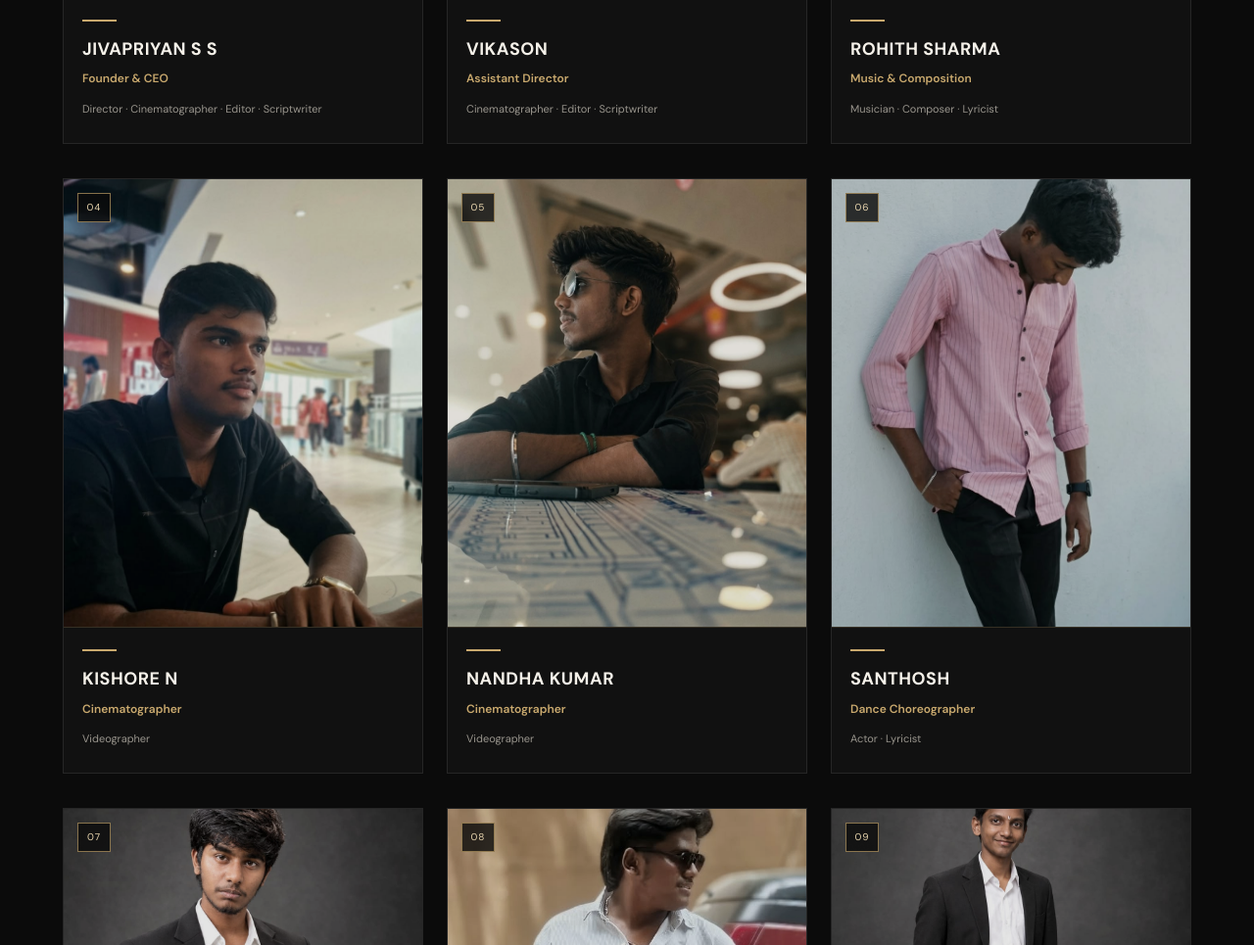
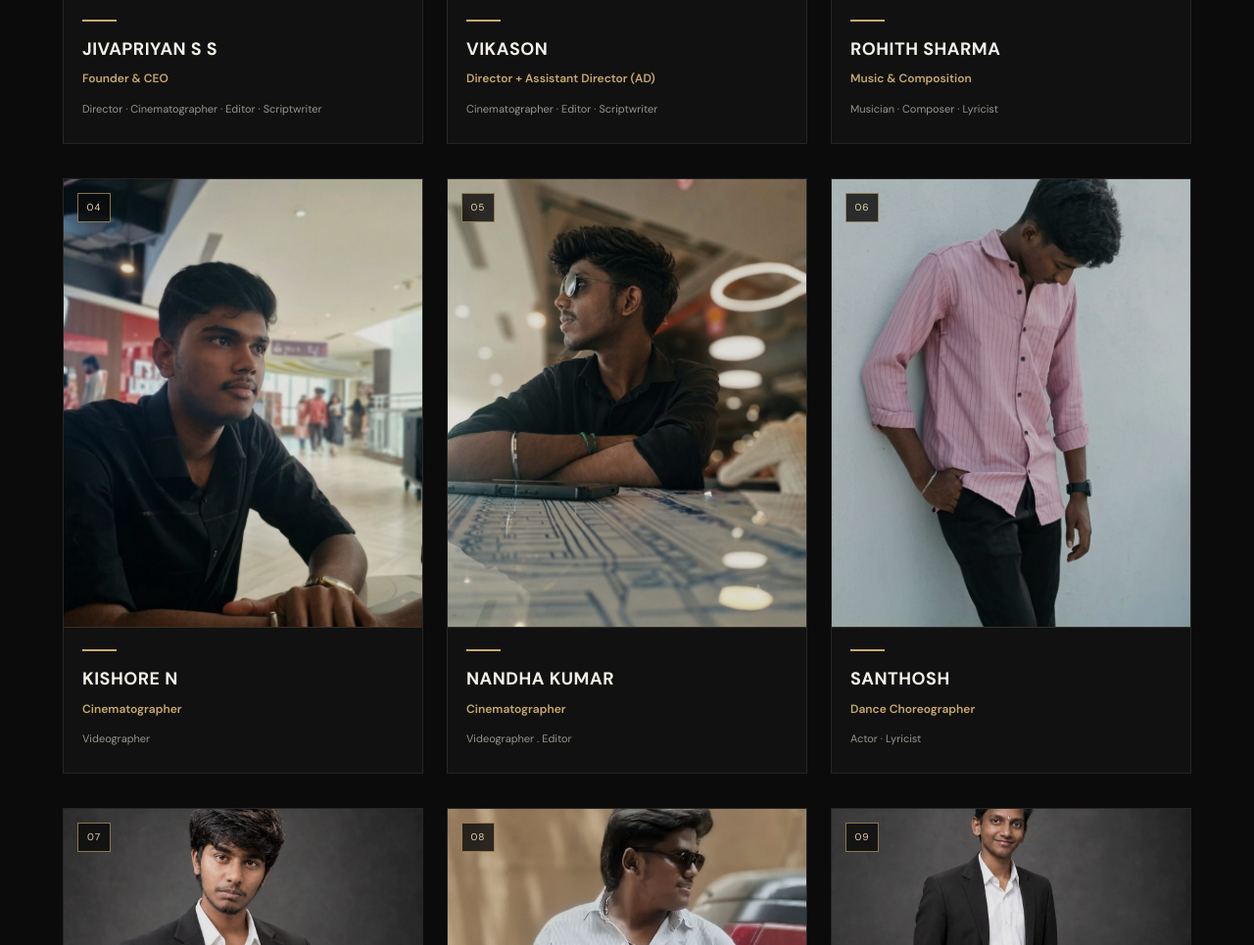
Before and after one commit to jplka2007-crypto/ote-visuals-portfolio, a plain HTML site: page index.html in a window 1280 px wide. Shown: the part 2721-3686 px from the top of the page at 98% size. Drawn offline with Linux system fonts and the light colour scheme; a web font is replaced by a local one.

Commit message:
Update index.html

```diff
--- a/index.html
+++ b/index.html
@@ -1012,7 +1012,7 @@ footer {
                 </div>
                 <div class="team-info">
                     <h3>VIKASON</h3>
-                    <p>Assistant Director</p>
+                    <p>Director + Assistant Director (AD)</p>
                     <div class="team-roles">
                         Cinematographer · Editor · Scriptwriter
                     </div>
@@ -1065,7 +1065,7 @@ footer {
                     <h3>NANDHA KUMAR</h3>
                     <p>Cinematographer</p>
                     <div class="team-roles">
-                        Videographer
+                        Videographer . Editor
                     </div>
                 </div>
             </article>
```
